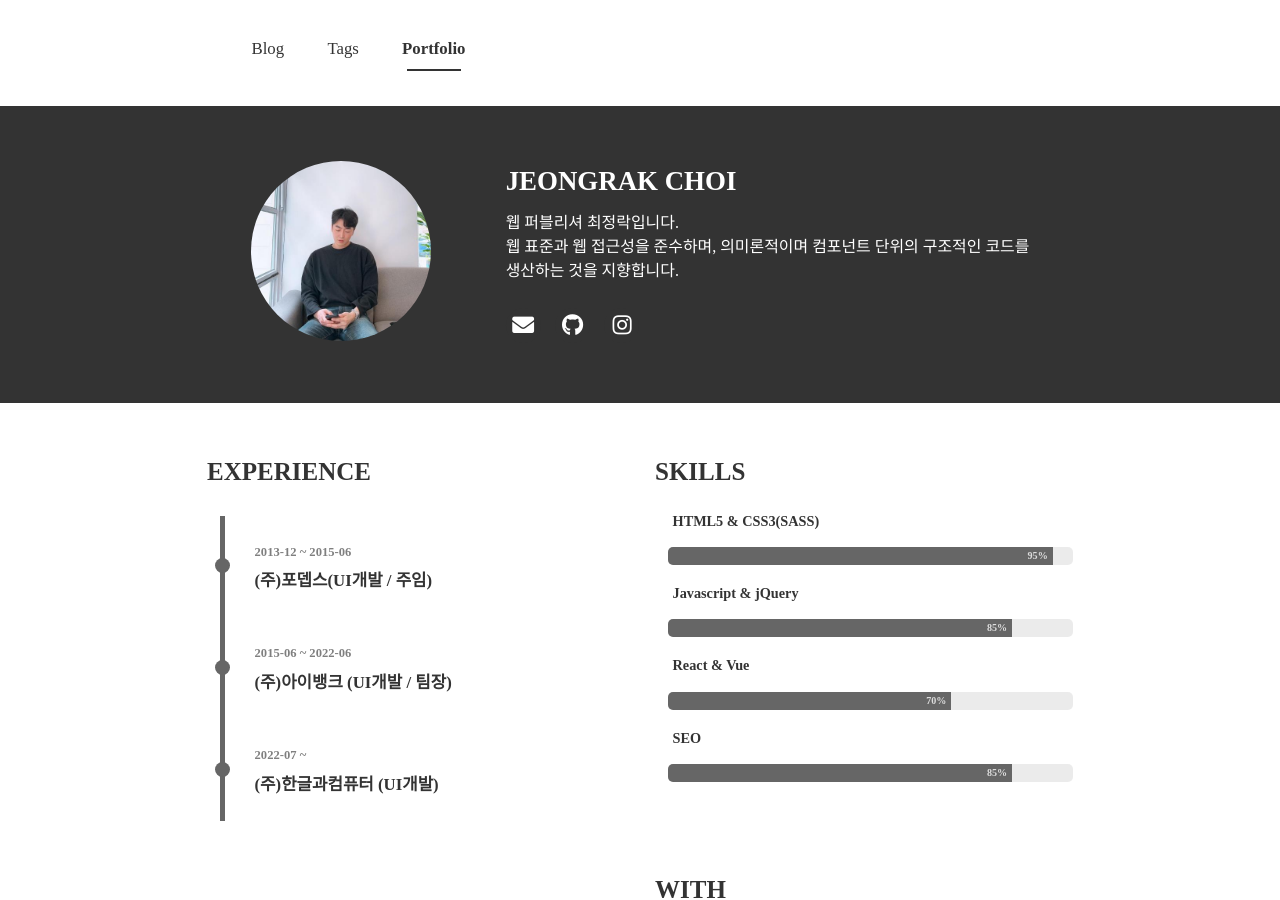
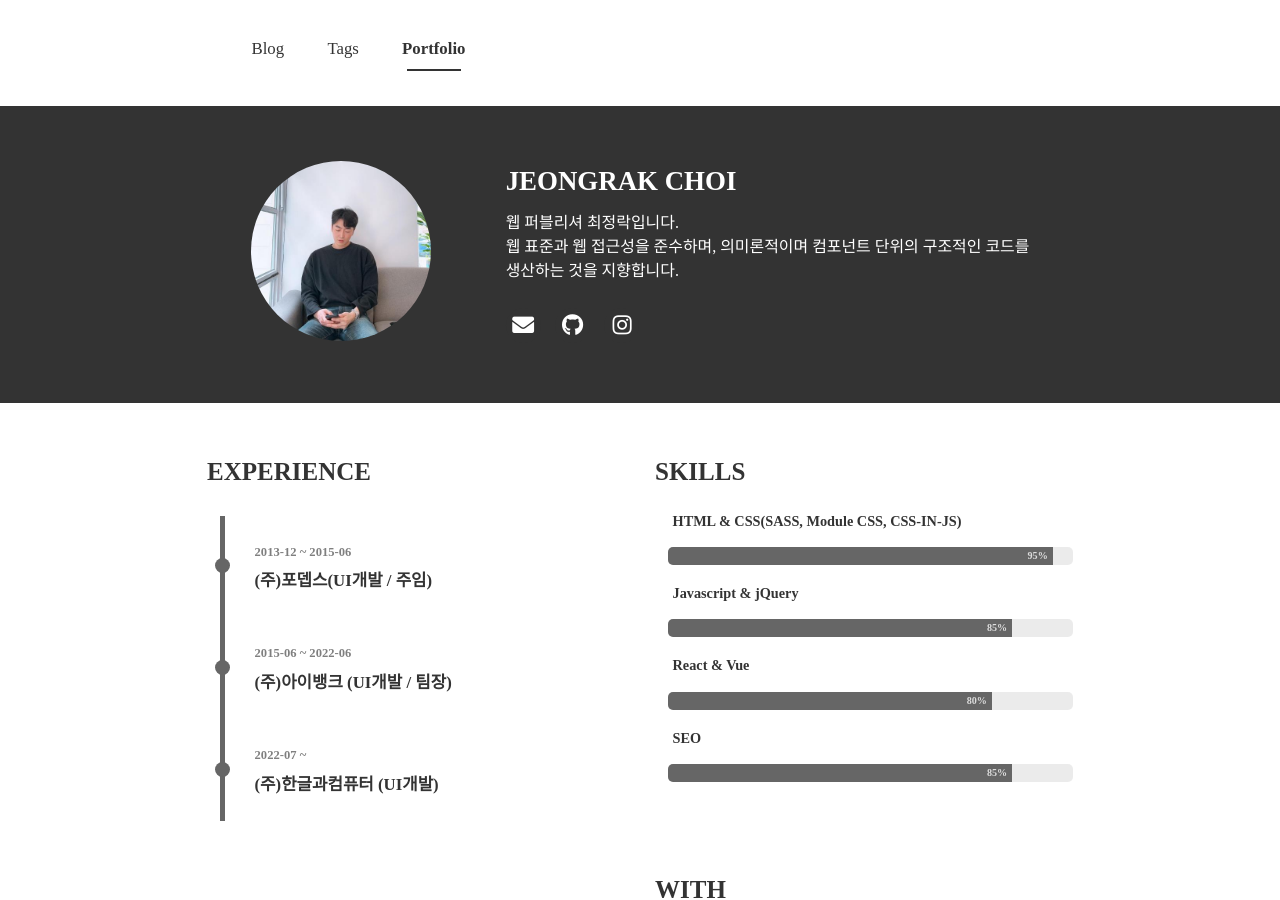
Before and after one commit to JeongrakChoi/JeongrakChoi.github.io, a Jekyll site: the page built from portfolio.html, in a window 1280 px wide and 900 px high. Built offline with Jekyll 4.4.1, drawn with Linux system fonts in a browser that asks for light colours; nearby versions of some CDN libraries; some web fonts are replaced.

Commit message:
Update _config.yml

```diff
--- a/_config.yml
+++ b/_config.yml
@@ -23,12 +23,12 @@ theme_settings:
         end:
         experience: (주)한글과컴퓨터 (UI개발)
     skills:
-      - skill: HTML5 & CSS3(SASS)
+      - skill: HTML & CSS(SASS, Module CSS, CSS-IN-JS)
         value: 95 # Percent value
       - skill: Javascript & jQuery
         value: 85 # Percent value
       - skill: React & Vue
-        value: 70 # Percent value
+        value: 80 # Percent value
       - skill: SEO
         value: 85 # Percent value
 
```
